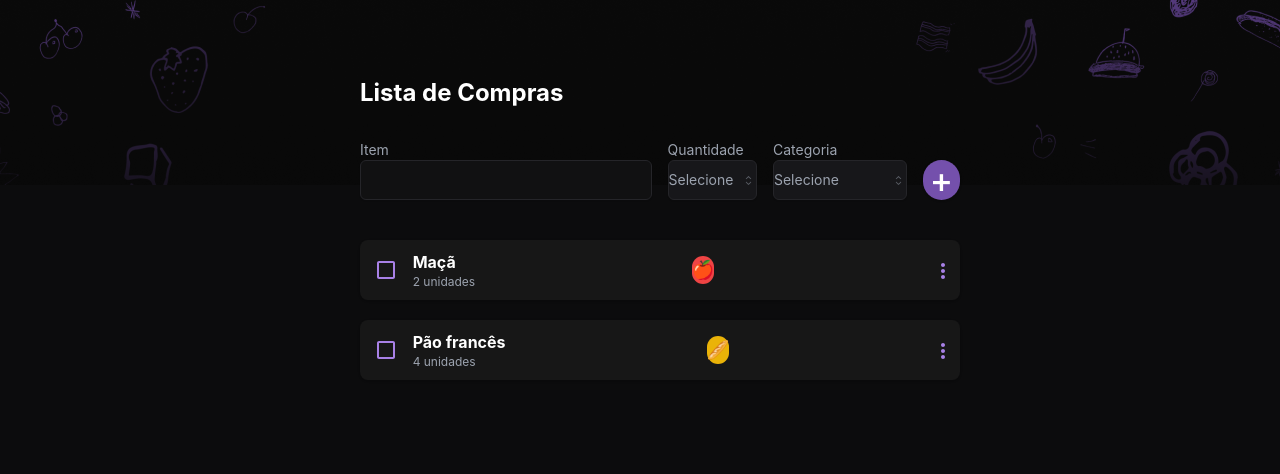
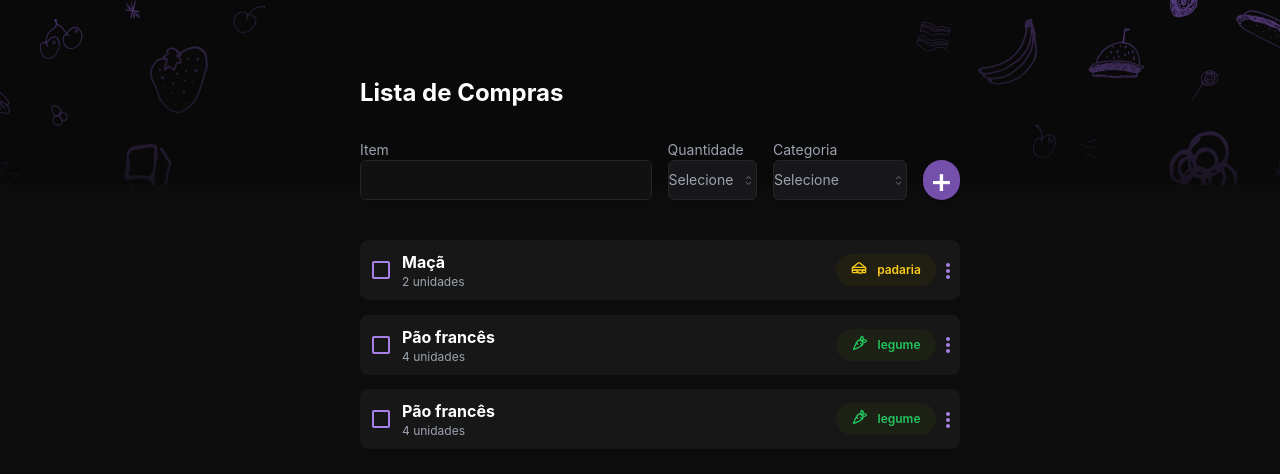
Before and after one commit to lvasconcelos20/shopping_list, a Next.js app in the folder web/client/: page / in a window 1280 px wide. Shown: the top 474 px of the page. Built offline with nearby package versions, Linux system fonts and the light colour scheme.

Commit message:
fix: style and tags

```diff
--- a/web/client/app/api/api.ts
+++ b/web/client/app/api/api.ts
@@ -1,6 +1,6 @@
 import { useState } from "react";
 import axios from 'axios';
-import { List } from "../services/types";
+import { List } from "../services/interface";
 
 export const useListActions = (): {
 
--- a/web/client/app/home/index.tsx
+++ b/web/client/app/home/index.tsx
@@ -1,6 +1,7 @@
 import React from 'react'
 import Image from 'next/image'
 import { Tag } from '@/components/tag'
+import { Sandwich } from 'lucide-react';
 import { Background } from '../assets'
 import { Label } from '@radix-ui/react-label'
 import { Input } from '@/components/ui/input'
@@ -22,8 +23,9 @@ import {
 
 export default function Home() {
   const items = [
-    { name: 'Maçã', quantity: '2 unidades', category: 'fruta', icon: '🍎', color: 'bg-red-500' },
-    { name: 'Pão francês', quantity: '4 unidades', category: 'padaria', icon: '🥖', color: 'bg-yellow-500' },
+    { name: 'Maçã', quantity: '2 unidades', type: 'padaria'},
+    { name: 'Pão francês', quantity: '4 unidades', type: 'legume'},
+    { name: 'Pão francês', quantity: '4 unidades', type: 'legume' as 'legume'},
   ];
 
   return (
@@ -101,27 +103,27 @@ export default function Home() {
         </form>
 
         {/* Lista de Itens */}
-        <ul className="mt-[40px] flex flex-col gap-15">
+        <ul className="mt-[40px] flex flex-col gap-11">
           {items.map((item, index) => (
             <li
               key={index}
-              className="flex items-center justify-between bg-[#171717] h-[60px] rounded-lg shadow p-4"
+              className="flex items-center justify-between bg-[#171717] h-[60px] rounded-lg "
             >
-              <div className="flex items-center gap-4">
+              <div className="flex items-center">
                 <Checkbox style={{ color: 'rgba(168, 129, 230, 1)' }} />
-                <div>
+                <span>
                   <h3 className="text-white font-bold">{item.name}</h3>
                   <p className="text-xs text-gray-400">{item.quantity}</p>
+                </span>
+              </div>
 
+              <div className="flex justify-center items-center " >
+                  <Tag label={item.type} type={item.type} />
+                  <button>
+                    <MoreVertIcon style={{ color: 'rgba(168, 129, 230, 1)' }} />
+                  </button>
+               </div>
 
-                </div>
-              </div>
-              <span className={`text-lg ${item.color}  rounded-full`}>
-                {item.icon}
-              </span>
-              <button>
-                <MoreVertIcon style={{color: 'rgba(168, 129, 230, 1)'}} />
-              </button>
 
             </li>
           ))}
--- a/web/client/app/services/types.ts
+++ b/web/client/app/services/interface.ts
@@ -1,3 +1,5 @@
+
+
 export interface List {
     id: number;
     name: string;
--- a/web/client/components/tag/Tag.tsx
+++ b/web/client/components/tag/Tag.tsx
@@ -1,18 +1,72 @@
 import React from "react";
+import { Sandwich, Carrot,  Milk, Apple,  Beef } from 'lucide-react';
 
 interface TagProps {
-    label: string;
-    icon: React.ReactNode;
-    color: string;
+  label: string;
+  type: string;
 }
 
-const Tag: React.FC<TagProps> = ({label, icon, color}) => {
-    return (
-    <div className={`flex items-center gap-2 px-2 py-1 rounded-full ${color}`}>
-      <span className="text-lg">{icon}</span>
-      <span className="text-sm text-white">{label}</span>
+const Tag: React.FC<TagProps> = ({ label, type }) => {
+  // Definindo o ícone e a cor com base no tipo
+  const getIconAndColor = () => {
+    switch (type) {
+      case 'padaria':
+        return {
+          icon: <Sandwich className="w-[16px] h-[16px] text-yellow-400" />,
+          backgroundColor: 'rgba(33, 30, 18, 1)',
+          color: 'text-yellow-400'
+        };
+      case 'legume':
+        return {
+          icon: <Carrot className="w-[16px] h-[16px] text-green-500" />,
+          backgroundColor: 'rgba(28, 32, 21, 1)',
+          color: 'text-green-500'
+        };
+      case 'fruta':
+          return {
+            icon: <Apple  className="w-[16px] h-[16px] text-green-500" />,
+            backgroundColor: 'rgba(38, 26, 23, 1)',
+            color: 'text-red-400'
+          };
+          case 'bebida':
+            return {
+              icon: <Milk />,
+              backgroundColor: 'rgba(26, 29, 35, 1)',
+              color: 'text-blue-400'
+            };
+          case 'carne':
+            return {
+                icon: <Beef className="w-[16px] h-[16px] text-green-500" />,
+                backgroundColor: 'rgba(37, 22, 34, 1)',
+                color: 'text-pink-400'
+              };
+      default:
+        return {
+          icon: null,
+          backgroundColor: 'rgba(33, 30, 18, 1)',
+          color: 'text-white'
+        };
+    }
+  };
+
+  const { icon, backgroundColor, color } = getIconAndColor();
+
+  return (
+    <div
+      className="flex justify-center items-center"
+      style={{
+        width: '100px',
+        height: '32px',
+        borderRadius: '999px',
+        backgroundColor,
+      }}
+    >
+      <span className={`text-lg ${color} w-[20px] h-[20px]`}>{icon}</span>
+      <span className={`text-xs font-semibold ${color}`} style={{ marginLeft: '6px' }}>
+        {label}
+      </span>
     </div>
-    )
-}
+  );
+};
 
 export default Tag;
--- a/web/client/package.json
+++ b/web/client/package.json
@@ -11,6 +11,8 @@
     "autoprefixer": "^10.4.20",
     "axios": "^1.7.7",
     "class-variance-authority": "^0.7.0",
+    "lucide": "^0.453.0",
+    "lucide-react": "^0.453.0",
     "next": "^14.2.15",
     "postcss": "^8.4.47",
     "react": "^18.3.1",
```
Also changed, not shown: 2 other files (tests, documents, lock files or other folders).
